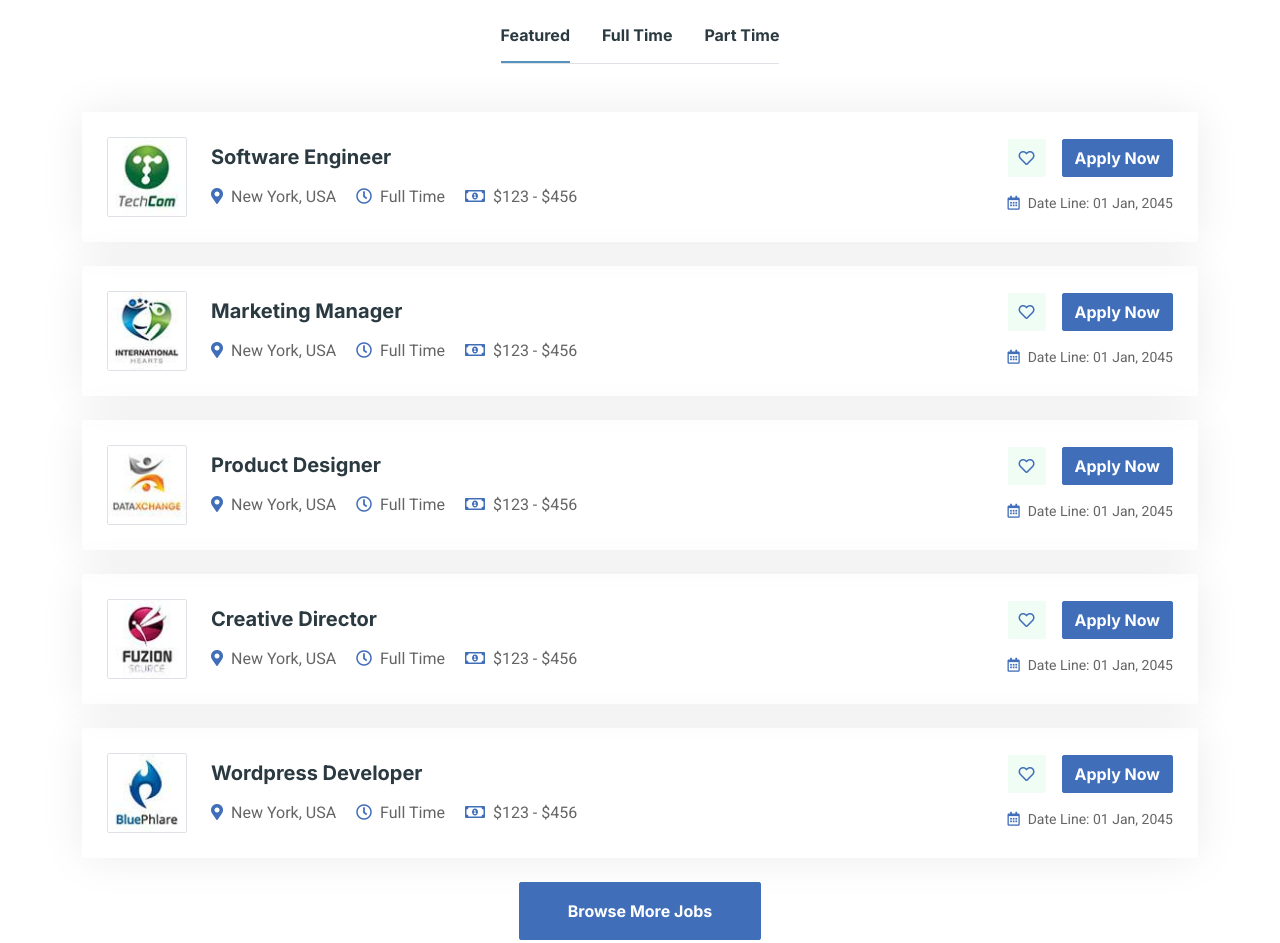
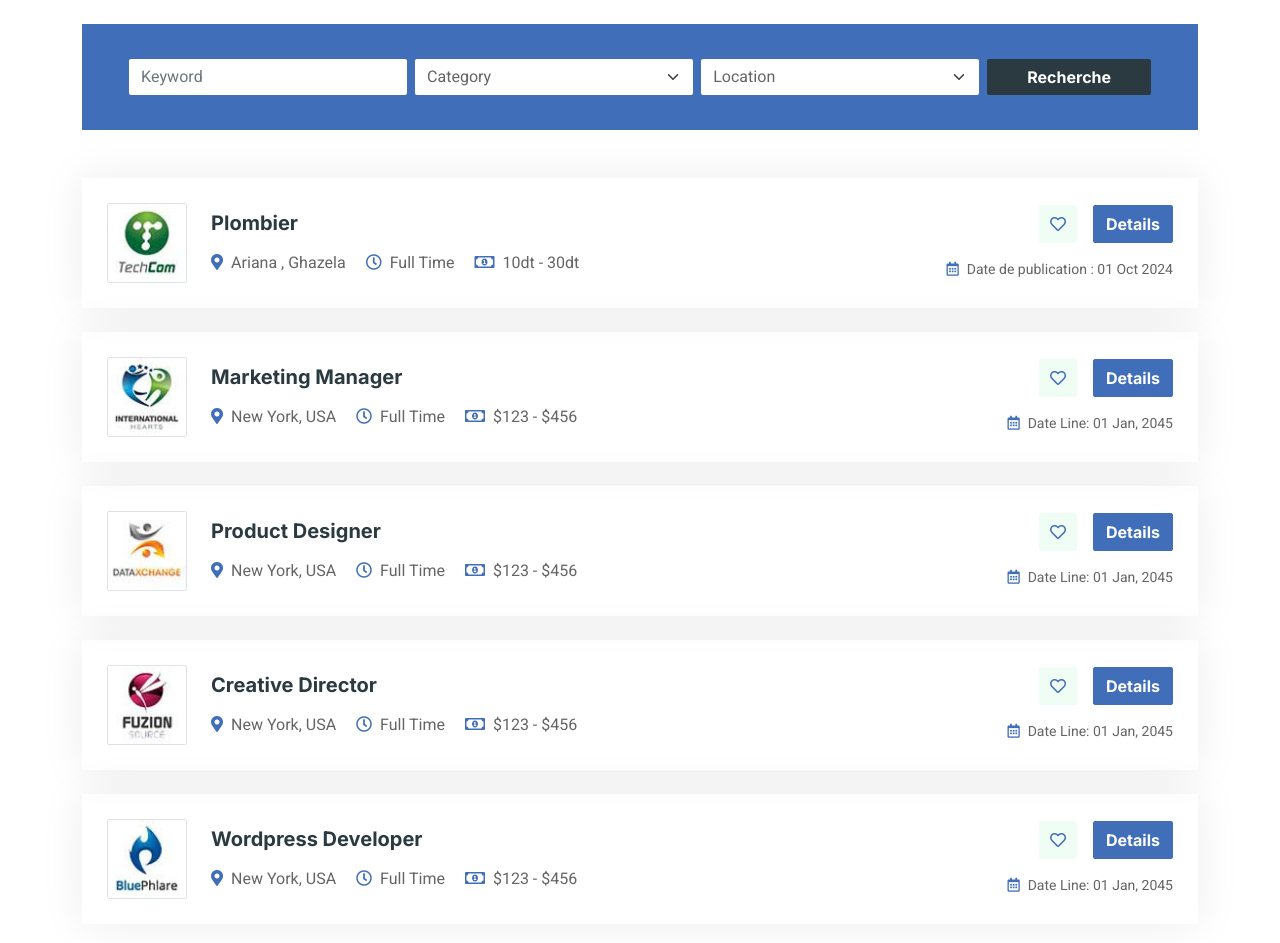
Before and after one commit to Mohamed-Ali-Farhat/khadamet, a plain HTML site: page job-list.html in a window 1280 px wide. Shown: the part 640-1583 px from the top of the page. Drawn offline with nearby package versions, Linux system fonts and the light colour scheme.

Commit message:
commit 523

```diff
--- a/job-list.html
+++ b/job-list.html
@@ -3,7 +3,7 @@
 
 <head>
     <meta charset="utf-8">
-    <title>JobEntry - Job Portal Website Template</title>
+    <title>Khadamet</title>
     <meta content="width=device-width, initial-scale=1.0" name="viewport">
     <meta content="" name="keywords">
     <meta content="" name="description">
@@ -98,23 +98,56 @@
             <div class="container">
                 <h1 class="text-center mb-5 wow fadeInUp" data-wow-delay="0.1s">Job Listing</h1>
                 <div class="tab-class text-center wow fadeInUp" data-wow-delay="0.3s">
-                    <ul class="nav nav-pills d-inline-flex justify-content-center border-bottom mb-5">
-                        <li class="nav-item">
-                            <a class="d-flex align-items-center text-start mx-3 ms-0 pb-3 active" data-bs-toggle="pill" href="#tab-1">
-                                <h6 class="mt-n1 mb-0">Featured</h6>
-                            </a>
-                        </li>
-                        <li class="nav-item">
-                            <a class="d-flex align-items-center text-start mx-3 pb-3" data-bs-toggle="pill" href="#tab-2">
-                                <h6 class="mt-n1 mb-0">Full Time</h6>
-                            </a>
-                        </li>
-                        <li class="nav-item">
-                            <a class="d-flex align-items-center text-start mx-3 me-0 pb-3" data-bs-toggle="pill" href="#tab-3">
-                                <h6 class="mt-n1 mb-0">Part Time</h6>
-                            </a>
-                        </li>
-                    </ul>
+
+
+
+
+
+
+
+                            <!-- Search Start -->
+        <div class="container-fluid bg-primary mb-5 wow fadeIn" data-wow-delay="0.1s" style="padding: 35px;">
+            <div class="container">
+                <div class="row g-2">
+                    <div class="col-md-10">
+                        <div class="row g-2">
+                            <div class="col-md-4">
+                                <input type="text" class="form-control border-0" placeholder="Keyword" />
+                            </div>
+                            <div class="col-md-4">
+                                <select class="form-select border-0">
+                                    <option selected>Category</option>
+                                    <option value="1">Category 1</option>
+                                    <option value="2">Category 2</option>
+                                    <option value="3">Category 3</option>
+                                </select>
+                            </div>
+                            <div class="col-md-4">
+                                <select class="form-select border-0">
+                                    <option selected>Location</option>
+                                    <option value="1">Location 1</option>
+                                    <option value="2">Location 2</option>
+                                    <option value="3">Location 3</option>
+                                </select>
+                            </div>
+                        </div>
+                    </div>
+                    <div class="col-md-2">
+                        <button class="btn btn-dark border-0 w-100">Recherche </button>
+                    </div>
+                </div>
+            </div>
+        </div>
+        <!-- Search End -->
+
+
+
+
+
+
+
+
+
                     <div class="tab-content">
                         <div id="tab-1" class="tab-pane fade show p-0 active">
                             <div class="job-item p-4 mb-4">
@@ -122,18 +155,18 @@
                                     <div class="col-sm-12 col-md-8 d-flex align-items-center">
                                         <img class="flex-shrink-0 img-fluid border rounded" src="img/com-logo-1.jpg" alt="" style="width: 80px; height: 80px;">
                                         <div class="text-start ps-4">
-                                            <h5 class="mb-3">Software Engineer</h5>
-                                            <span class="text-truncate me-3"><i class="fa fa-map-marker-alt text-primary me-2"></i>New York, USA</span>
+                                            <h5 class="mb-3">Plombier </h5>
+                                            <span class="text-truncate me-3"><i class="fa fa-map-marker-alt text-primary me-2"></i>Ariana , Ghazela</span>
                                             <span class="text-truncate me-3"><i class="far fa-clock text-primary me-2"></i>Full Time</span>
-                                            <span class="text-truncate me-0"><i class="far fa-money-bill-alt text-primary me-2"></i>$123 - $456</span>
+                                            <span class="text-truncate me-0"><i class="far fa-money-bill-alt text-primary me-2"></i>10dt - 30dt </span>
                                         </div>
                                     </div>
                                     <div class="col-sm-12 col-md-4 d-flex flex-column align-items-start align-items-md-end justify-content-center">
                                         <div class="d-flex mb-3">
                                             <a class="btn btn-light btn-square me-3" href=""><i class="far fa-heart text-primary"></i></a>
-                                            <a class="btn btn-primary" href="">Apply Now</a>
+                                            <a class="btn btn-primary" href="job-detail.html"> Details </a>
                                         </div>
-                                        <small class="text-truncate"><i class="far fa-calendar-alt text-primary me-2"></i>Date Line: 01 Jan, 2045</small>
+                                        <small class="text-truncate"><i class="far fa-calendar-alt text-primary me-2"></i>Date de publication : 01  Oct 2024</small>
                                     </div>
                                 </div>
                             </div>
@@ -151,7 +184,7 @@
                                     <div class="col-sm-12 col-md-4 d-flex flex-column align-items-start align-items-md-end justify-content-center">
                                         <div class="d-flex mb-3">
                                             <a class="btn btn-light btn-square me-3" href=""><i class="far fa-heart text-primary"></i></a>
-                                            <a class="btn btn-primary" href="">Apply Now</a>
+                                            <a class="btn btn-primary" href="">Details</a>
                                         </div>
                                         <small class="text-truncate"><i class="far fa-calendar-alt text-primary me-2"></i>Date Line: 01 Jan, 2045</small>
                                     </div>
@@ -171,7 +204,7 @@
                                     <div class="col-sm-12 col-md-4 d-flex flex-column align-items-start align-items-md-end justify-content-center">
                                         <div class="d-flex mb-3">
                                             <a class="btn btn-light btn-square me-3" href=""><i class="far fa-heart text-primary"></i></a>
-                                            <a class="btn btn-primary" href="">Apply Now</a>
+                                            <a class="btn btn-primary" href="">Details</a>
                                         </div>
                                         <small class="text-truncate"><i class="far fa-calendar-alt text-primary me-2"></i>Date Line: 01 Jan, 2045</small>
                                     </div>
@@ -191,7 +224,7 @@
                                     <div class="col-sm-12 col-md-4 d-flex flex-column align-items-start align-items-md-end justify-content-center">
                                         <div class="d-flex mb-3">
                                             <a class="btn btn-light btn-square me-3" href=""><i class="far fa-heart text-primary"></i></a>
-                                            <a class="btn btn-primary" href="">Apply Now</a>
+                                            <a class="btn btn-primary" href="">Details</a>
                                         </div>
                                         <small class="text-truncate"><i class="far fa-calendar-alt text-primary me-2"></i>Date Line: 01 Jan, 2045</small>
                                     </div>
@@ -211,7 +244,7 @@
                                     <div class="col-sm-12 col-md-4 d-flex flex-column align-items-start align-items-md-end justify-content-center">
                                         <div class="d-flex mb-3">
                                             <a class="btn btn-light btn-square me-3" href=""><i class="far fa-heart text-primary"></i></a>
-                                            <a class="btn btn-primary" href="">Apply Now</a>
+                                            <a class="btn btn-primary" href="">Details</a>
                                         </div>
                                         <small class="text-truncate"><i class="far fa-calendar-alt text-primary me-2"></i>Date Line: 01 Jan, 2045</small>
                                     </div>
@@ -234,7 +267,7 @@
                                     <div class="col-sm-12 col-md-4 d-flex flex-column align-items-start align-items-md-end justify-content-center">
                                         <div class="d-flex mb-3">
                                             <a class="btn btn-light btn-square me-3" href=""><i class="far fa-heart text-primary"></i></a>
-                                            <a class="btn btn-primary" href="">Apply Now</a>
+                                            <a class="btn btn-primary" href="">Details</a>
                                         </div>
                                         <small class="text-truncate"><i class="far fa-calendar-alt text-primary me-2"></i>Date Line: 01 Jan, 2045</small>
                                     </div>
@@ -254,7 +287,7 @@
                                     <div class="col-sm-12 col-md-4 d-flex flex-column align-items-start align-items-md-end justify-content-center">
                                         <div class="d-flex mb-3">
                                             <a class="btn btn-light btn-square me-3" href=""><i class="far fa-heart text-primary"></i></a>
-                                            <a class="btn btn-primary" href="">Apply Now</a>
+                                            <a class="btn btn-primary" href="">Details</a>
                                         </div>
                                         <small class="text-truncate"><i class="far fa-calendar-alt text-primary me-2"></i>Date Line: 01 Jan, 2045</small>
                                     </div>
@@ -274,7 +307,7 @@
                                     <div class="col-sm-12 col-md-4 d-flex flex-column align-items-start align-items-md-end justify-content-center">
                                         <div class="d-flex mb-3">
                                             <a class="btn btn-light btn-square me-3" href=""><i class="far fa-heart text-primary"></i></a>
-                                            <a class="btn btn-primary" href="">Apply Now</a>
+                                            <a class="btn btn-primary" href="">Details</a>
                                         </div>
                                         <small class="text-truncate"><i class="far fa-calendar-alt text-primary me-2"></i>Date Line: 01 Jan, 2045</small>
                                     </div>
@@ -294,7 +327,7 @@
                                     <div class="col-sm-12 col-md-4 d-flex flex-column align-items-start align-items-md-end justify-content-center">
                                         <div class="d-flex mb-3">
                                             <a class="btn btn-light btn-square me-3" href=""><i class="far fa-heart text-primary"></i></a>
-                                            <a class="btn btn-primary" href="">Apply Now</a>
+                                            <a class="btn btn-primary" href="">Details</a>
                                         </div>
                                         <small class="text-truncate"><i class="far fa-calendar-alt text-primary me-2"></i>Date Line: 01 Jan, 2045</small>
                                     </div>
@@ -314,7 +347,7 @@
                                     <div class="col-sm-12 col-md-4 d-flex flex-column align-items-start align-items-md-end justify-content-center">
                                         <div class="d-flex mb-3">
                                             <a class="btn btn-light btn-square me-3" href=""><i class="far fa-heart text-primary"></i></a>
-                                            <a class="btn btn-primary" href="">Apply Now</a>
+                                            <a class="btn btn-primary" href="">Details</a>
                                         </div>
                                         <small class="text-truncate"><i class="far fa-calendar-alt text-primary me-2"></i>Date Line: 01 Jan, 2045</small>
                                     </div>
@@ -337,7 +370,7 @@
                                     <div class="col-sm-12 col-md-4 d-flex flex-column align-items-start align-items-md-end justify-content-center">
                                         <div class="d-flex mb-3">
                                             <a class="btn btn-light btn-square me-3" href=""><i class="far fa-heart text-primary"></i></a>
-                                            <a class="btn btn-primary" href="">Apply Now</a>
+                                            <a class="btn btn-primary" href="">Details</a>
                                         </div>
                                         <small class="text-truncate"><i class="far fa-calendar-alt text-primary me-2"></i>Date Line: 01 Jan, 2045</small>
                                     </div>
@@ -357,7 +390,7 @@
                                     <div class="col-sm-12 col-md-4 d-flex flex-column align-items-start align-items-md-end justify-content-center">
                                         <div class="d-flex mb-3">
                                             <a class="btn btn-light btn-square me-3" href=""><i class="far fa-heart text-primary"></i></a>
-                                            <a class="btn btn-primary" href="">Apply Now</a>
+                                            <a class="btn btn-primary" href="">Details</a>
                                         </div>
                                         <small class="text-truncate"><i class="far fa-calendar-alt text-primary me-2"></i>Date Line: 01 Jan, 2045</small>
                                     </div>
@@ -377,7 +410,7 @@
                                     <div class="col-sm-12 col-md-4 d-flex flex-column align-items-start align-items-md-end justify-content-center">
                                         <div class="d-flex mb-3">
                                             <a class="btn btn-light btn-square me-3" href=""><i class="far fa-heart text-primary"></i></a>
-                                            <a class="btn btn-primary" href="">Apply Now</a>
+                                            <a class="btn btn-primary" href="">Details</a>
                                         </div>
                                         <small class="text-truncate"><i class="far fa-calendar-alt text-primary me-2"></i>Date Line: 01 Jan, 2045</small>
                                     </div>
@@ -397,7 +430,7 @@
                                     <div class="col-sm-12 col-md-4 d-flex flex-column align-items-start align-items-md-end justify-content-center">
                                         <div class="d-flex mb-3">
                                             <a class="btn btn-light btn-square me-3" href=""><i class="far fa-heart text-primary"></i></a>
-                                            <a class="btn btn-primary" href="">Apply Now</a>
+                                            <a class="btn btn-primary" href="">Details</a>
                                         </div>
                                         <small class="text-truncate"><i class="far fa-calendar-alt text-primary me-2"></i>Date Line: 01 Jan, 2045</small>
                                     </div>
@@ -417,7 +450,7 @@
                                     <div class="col-sm-12 col-md-4 d-flex flex-column align-items-start align-items-md-end justify-content-center">
                                         <div class="d-flex mb-3">
                                             <a class="btn btn-light btn-square me-3" href=""><i class="far fa-heart text-primary"></i></a>
-                                            <a class="btn btn-primary" href="">Apply Now</a>
+                                            <a class="btn btn-primary" href="">Details</a>
                                         </div>
                                         <small class="text-truncate"><i class="far fa-calendar-alt text-primary me-2"></i>Date Line: 01 Jan, 2045</small>
                                     </div>
```
Also changed, not shown: index.html (+1 -34 lines).
